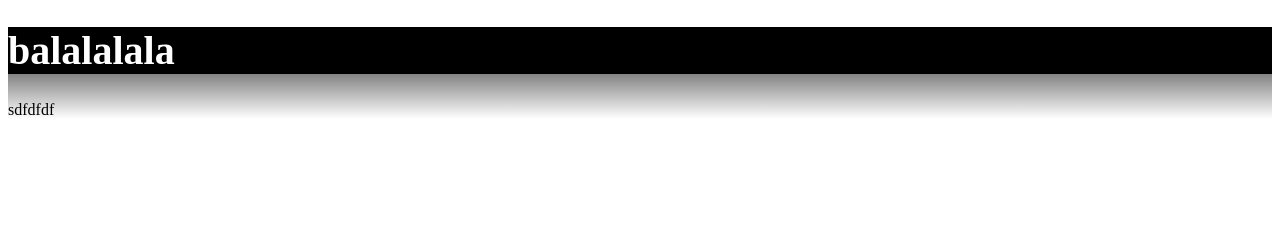
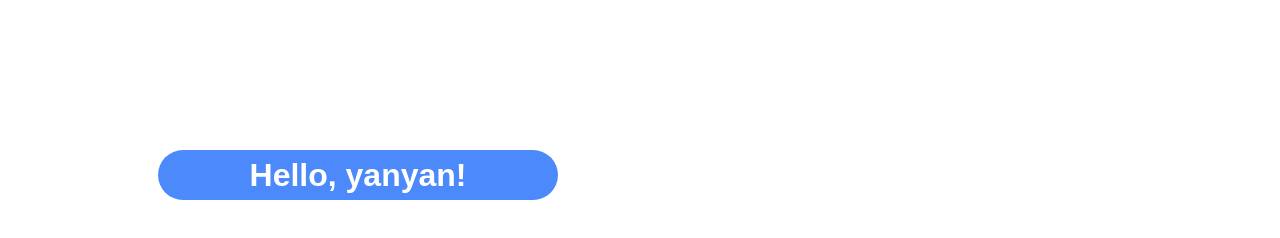
Before and after one commit to moirachels/tailwind-practice, a plain HTML site: page index.html in a window 1280 px wide. Drawn offline with Linux system fonts and the light colour scheme.

Commit message:
Added first message

```diff
--- a/index.html
+++ b/index.html
@@ -8,8 +8,7 @@
 </head>
 <body>
    <div class="container">
-    <h1 id="mamako">balalalala</h1>
-    <p id="mamamo">sdfdfdf</p>
+    <h1 class="header">Hello, yanyan!</h1>
    </div>
 </body>
 </html>
--- a/style.css
+++ b/style.css
@@ -6,13 +6,21 @@
 }
 
 .container{
-    width: 100%;
-    height: 100%;
-    background: linear-gradient(black, gray, white);
+    width: 150px;
+    height: 50px;
+    width: 400px;
+    margin: 150px 30px 0px 150px;
+    margin-top: 150px;
+    background-color: rgb(76, 137, 250);
+    text-align: center;
+    border-radius: 25px;
+    display: flex;
+    align-items: center;       /* vertical centering */
+    justify-content: center;
+    color: white;
+    font-weight: bold;
 }
 
-#mamako {
-    font-size: 2.5rem;
-    color: white;
-    background-color: black;
+.header {
+    font-family: Arial, Helvetica, sans-serif;
 }
```
Also changed, not shown: README.md (added).
